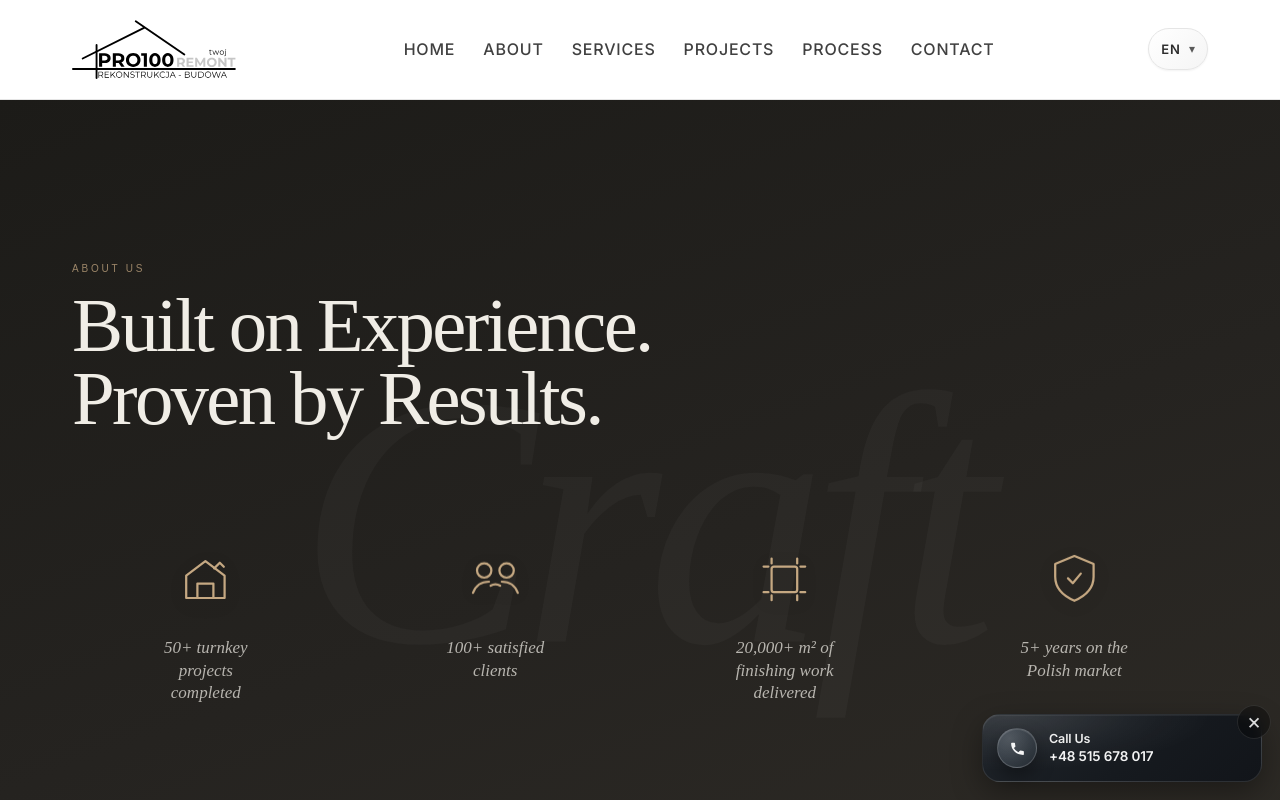
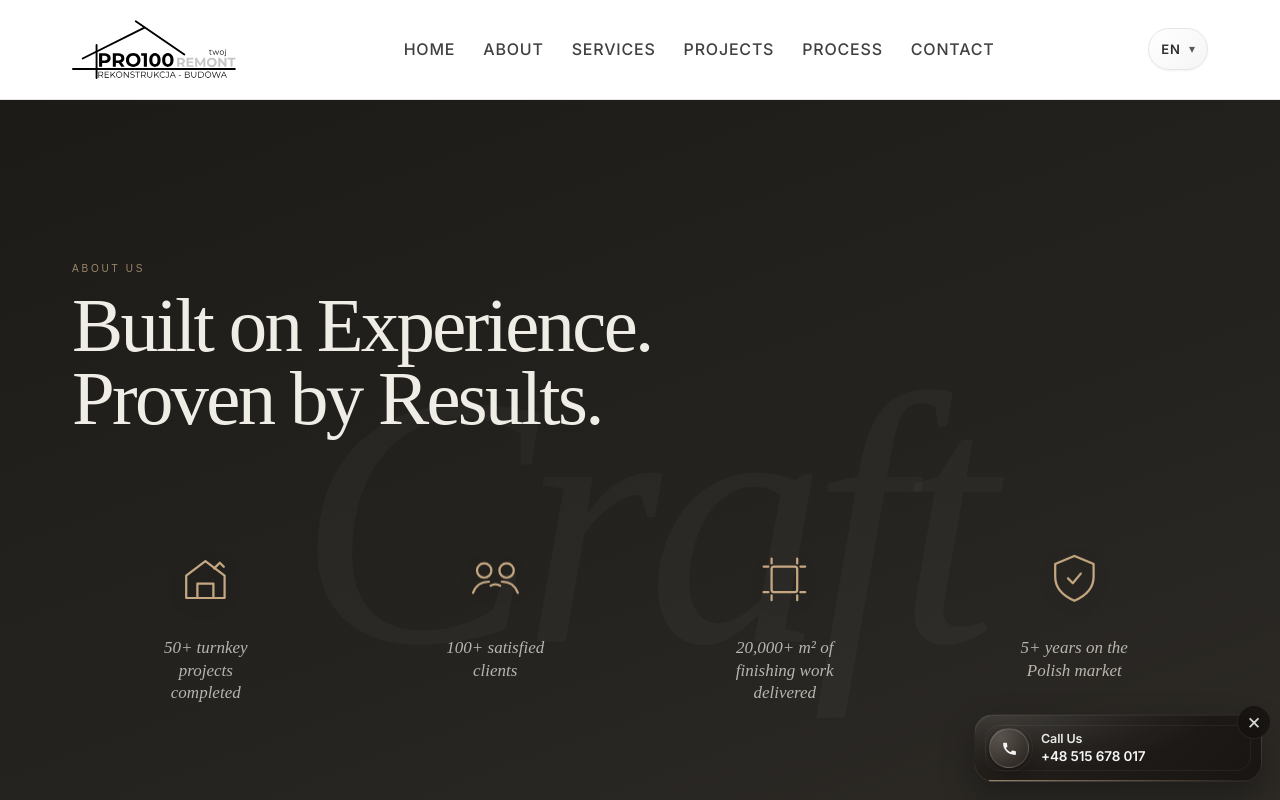
Before and after one commit to romanasolovan/prosto-remont, a Next.js app: page /en/about in a window 1280 px wide. Shown: the top 800 px of the page. Built offline with nearby package versions, Linux system fonts and the light colour scheme.

Commit message:
Refine call widget styling and enable pulse animation across all screen sizes

```diff
--- a/app/components/CallWidget/CallWidget.module.css
+++ b/app/components/CallWidget/CallWidget.module.css
@@ -3,10 +3,9 @@
   right: 18px;
   bottom: 18px;
   z-index: 60;
+  overflow: visible;
 
-  border-radius: 18px;
-
-  /* Keep your dark “twist” background */
+  border-radius: 20px;
   background:
     radial-gradient(
       120% 140% at 10% 0%,
@@ -14,14 +13,37 @@
       rgba(255, 255, 255, 0.04) 35%,
       rgba(0, 0, 0, 0) 60%
     ),
-    linear-gradient(135deg, #1f242a 0%, #161a1f 55%, #12151a 100%);
+    linear-gradient(135deg, #24211d 0%, #1d1a17 55%, #181512 100%);
 
-  border: 1px solid rgba(255, 255, 255, 0.1);
+  border: 1px solid rgba(255, 255, 255, 0.08);
   box-shadow:
-    0 10px 30px rgba(0, 0, 0, 0.35),
-    0 1px 0 rgba(255, 255, 255, 0.06) inset;
+    0 14px 34px rgba(0, 0, 0, 0.3),
+    0 1px 0 rgba(255, 255, 255, 0.05) inset;
+  backdrop-filter: blur(10px);
+}
 
-  overflow: visible; /* needed for half-out close button */
+.widget::before {
+  content: "";
+  position: absolute;
+  inset: 10px;
+  border: 1px solid rgba(255, 255, 255, 0.05);
+  border-radius: 14px;
+  pointer-events: none;
+}
+
+.widget::after {
+  content: "";
+  position: absolute;
+  left: 14px;
+  right: 14px;
+  bottom: 0;
+  height: 1px;
+  background: linear-gradient(
+    90deg,
+    rgba(197, 168, 130, 0.72) 0%,
+    rgba(197, 168, 130, 0.08) 100%
+  );
+  pointer-events: none;
 }
 
 /* Clickable area */
@@ -29,11 +51,15 @@
   display: flex;
   align-items: center;
   gap: 12px;
-
   padding: 14px 16px;
   text-decoration: none;
-  border-radius: 18px;
+  border-radius: 20px;
   color: inherit;
+  transition: transform var(--transition-fast);
+}
+
+.widgetLink:hover {
+  transform: translateY(-1px);
 }
 
 /* Icon */
@@ -47,11 +73,34 @@
   justify-content: center;
 }
 
+/* pulse on all devices */
+.iconWrap::before,
+.iconWrap::after {
+  content: "";
+  position: absolute;
+  inset: 50%;
+  width: 44px;
+  height: 44px;
+  transform: translate(-50%, -50%) scale(0.9);
+  border-radius: 999px;
+  border: 1.5px solid rgba(197, 168, 130, 0.24);
+  opacity: 0;
+  pointer-events: none;
+}
+
+.iconWrap::before {
+  animation: pulseWave 1.8s ease-out infinite;
+}
+
+.iconWrap::after {
+  animation: pulseWave 1.8s ease-out infinite;
+  animation-delay: 0.9s;
+}
+
 .icon {
   width: 44px;
   height: 44px;
   border-radius: 999px;
-
   background:
     radial-gradient(
       120% 120% at 30% 25%,
@@ -59,18 +108,15 @@
       rgba(255, 255, 255, 0.06) 55%,
       rgba(0, 0, 0, 0) 100%
     ),
-    linear-gradient(135deg, #2f3842, #1f262d);
-
-  border: 1px solid rgba(255, 255, 255, 0.18);
+    linear-gradient(135deg, #3a322b, #241f1a);
+  border: 1px solid rgba(255, 255, 255, 0.14);
   box-shadow:
-    0 8px 18px rgba(0, 0, 0, 0.35),
-    0 1px 0 rgba(255, 255, 255, 0.1) inset;
-
+    0 8px 18px rgba(0, 0, 0, 0.28),
+    0 1px 0 rgba(255, 255, 255, 0.08) inset;
   display: inline-flex;
   align-items: center;
   justify-content: center;
-
-  color: rgba(255, 255, 255, 0.95);
+  color: rgba(255, 255, 255, 0.94);
 }
 
 .icon svg {
@@ -90,7 +136,7 @@
   font-size: 13px;
   font-weight: 600;
   letter-spacing: -0.01em;
-  color: rgba(255, 255, 255, 0.92);
+  color: rgba(255, 255, 255, 0.9);
   line-height: 1.2;
 }
 
@@ -98,39 +144,36 @@
   font-size: 14px;
   font-weight: 600;
   letter-spacing: -0.01em;
-  color: rgba(255, 255, 255, 0.95);
+  color: rgba(255, 255, 255, 0.96);
   line-height: 1.2;
 }
 
-/* Half-in / half-out close button */
+/* Close button */
 .closeButton {
   position: absolute;
-  top: -10px; /* half outside */
-  right: -10px; /* half outside */
-
+  top: -10px;
+  right: -10px;
   width: 34px;
   height: 34px;
-
   border-radius: 999px;
-  border: 1px solid rgba(255, 255, 255, 0.1);
-  background: rgba(0, 0, 0, 0.35);
-  backdrop-filter: blur(6px);
-
+  border: 1px solid rgba(255, 255, 255, 0.08);
+  background: rgba(20, 17, 14, 0.74);
+  backdrop-filter: blur(8px);
   display: inline-flex;
   align-items: center;
   justify-content: center;
-
   cursor: pointer;
-  color: rgba(255, 255, 255, 0.85);
-
+  color: rgba(255, 255, 255, 0.82);
   transition:
     transform var(--transition-fast),
-    background-color var(--transition-fast);
+    background-color var(--transition-fast),
+    color var(--transition-fast);
 }
 
 .closeButton:hover {
   transform: translateY(-1px);
-  background: rgba(0, 0, 0, 0.5);
+  background: rgba(20, 17, 14, 0.92);
+  color: rgba(255, 255, 255, 0.96);
 }
 
 .closeButton span {
@@ -139,13 +182,27 @@
   margin-top: -2px;
 }
 
-/* ---------- Mobile/Tablet behavior ---------- */
-/* Only icon + title (no phone number) and strong pulsing waves */
+/* shared pulse animation */
+@keyframes pulseWave {
+  0% {
+    transform: translate(-50%, -50%) scale(0.88);
+    opacity: 0;
+  }
+  18% {
+    opacity: 0.4;
+  }
+  100% {
+    transform: translate(-50%, -50%) scale(1.75);
+    opacity: 0;
+  }
+}
+
+/* Mobile/Tablet */
 @media (max-width: 1023px) {
   .widget {
     right: 12px;
     bottom: 12px;
-    border-radius: 16px;
+    border-radius: 18px;
   }
 
   .widgetLink {
@@ -154,52 +211,29 @@
   }
 
   .phone {
-    display: none; /* only title + icon */
+    display: none;
   }
 
-  /* Strong visible pulse waves */
   .iconWrap::before,
   .iconWrap::after {
-    content: "";
-    position: absolute;
-    inset: 50%;
-    width: 44px;
-    height: 44px;
-    transform: translate(-50%, -50%) scale(0.9);
-    border-radius: 999px;
-    border: 2px solid rgba(255, 255, 255, 0.28);
-    opacity: 0;
-    pointer-events: none;
+    border-width: 2px;
+    border-color: rgba(197, 168, 130, 0.3);
   }
 
   .iconWrap::before {
-    animation: pulseWave 1.5s ease-out infinite;
+    animation-duration: 1.5s;
   }
 
   .iconWrap::after {
-    animation: pulseWave 1.5s ease-out infinite;
+    animation-duration: 1.5s;
     animation-delay: 0.75s;
-  }
-
-  @keyframes pulseWave {
-    0% {
-      transform: translate(-50%, -50%) scale(0.85);
-      opacity: 0;
-    }
-    20% {
-      opacity: 0.5;
-    }
-    100% {
-      transform: translate(-50%, -50%) scale(1.85);
-      opacity: 0;
-    }
   }
 }
 
-/* Desktop compact sizing */
+/* Desktop */
 @media (min-width: 1024px) {
   .widget {
-    width: 280px;
+    width: 288px;
   }
 
   .widgetLink {
@@ -209,6 +243,13 @@
   .iconWrap {
     width: 40px;
     height: 40px;
+  }
+
+  .iconWrap::before,
+  .iconWrap::after {
+    width: 40px;
+    height: 40px;
+    border-color: rgba(197, 168, 130, 0.18);
   }
 
   .icon {
@@ -229,3 +270,18 @@
     font-size: 13.5px;
   }
 }
+
+@media (prefers-reduced-motion: reduce) {
+  .widgetLink,
+  .closeButton,
+  .iconWrap::before,
+  .iconWrap::after {
+    transition: none;
+    animation: none;
+  }
+
+  .widgetLink:hover,
+  .closeButton:hover {
+    transform: none;
+  }
+}
```
